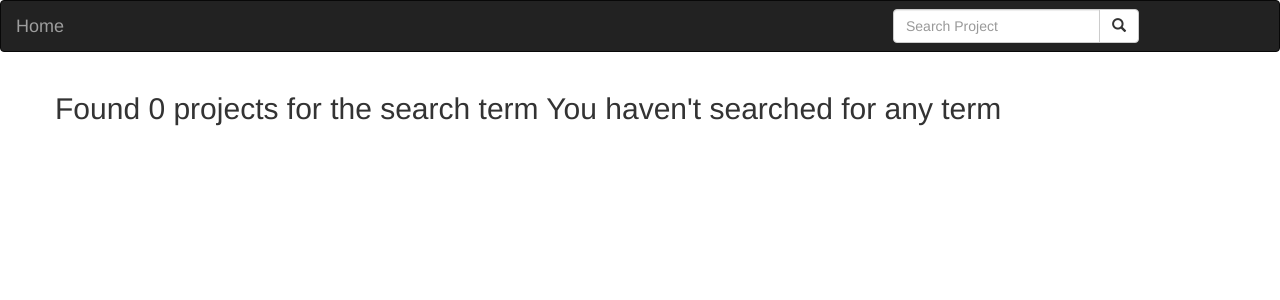
After one commit to ngetichnicholas/Portfolio-Django, a Django app: page /search/ in a window 1280 px wide. The commit adds this page. Shown: the top 300 px of the page. Run offline with Django 3.2, Linux system fonts and the light colour scheme; some libraries are stand-ins or nearby versions.

Commit message:
Add search template

```diff
--- a/projects/templates/navbar.html
+++ b/projects/templates/navbar.html
@@ -7,7 +7,7 @@
     <!-- Adding a search form  -->
     <div class="col-sm-4 col-md-4 navbar-right">
 
-      <form class="navbar-form" role="search" action="{% url 'search_results' %}">
+      <form class="navbar-form" role="search" action="{% url 'searchProjects' %}">
 
         <div class="input-group">
           <input type="text" class="form-control" placeholder="Search Project" name="project">
--- /dev/null
+++ b/projects/templates/search.html
@@ -0,0 +1,25 @@
+{%extends 'base.html'%}
+{% block content %}
+<div class="container">
+
+  <div class="row">
+    {% if projects%}
+      <h2>Found {{ projects|length }} of searched term {{message}}</h2>
+    {% else %}
+      <h2> Found 0 projects for the search term {{message}}</h2>
+    {% endif %}
+
+  </div>
+
+  <div class="row">
+
+  {% if projects %}
+    {% for project in projects %}
+      <div class="col-sm-6 col-md-3">
+          <h1>{{project.title}}</h1>
+      </div>
+    {% endfor %}
+  {% endif %}
+  </div>
+</div>
+{% endblock %}
--- a/projects/urls.py
+++ b/projects/urls.py
@@ -5,6 +5,10 @@ from django.conf.urls.static import static
 
 urlpatterns = [
   url(r'^$', views.home, name='homePage'),
-  url(r'projects/', views.projects, name='all_projects'),
-  url(r'^search/',views.)
+  url(r'projects/', views.projects, name='allProjects'),
+  url(r'^search/',views.search_projects,name='searchProjects'),
+  url(r'^project/(d+)',views.project, name='project')
 ]
+
+if settings.DEBUG:
+  urlpatterns+= static(settings.MEDIA_URL, document_root = settings.MEDIA_ROOT)
```
